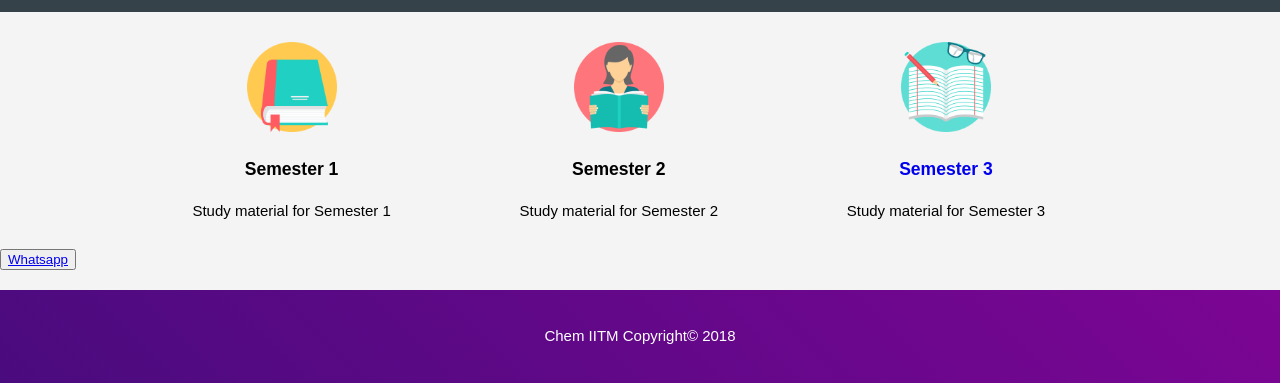
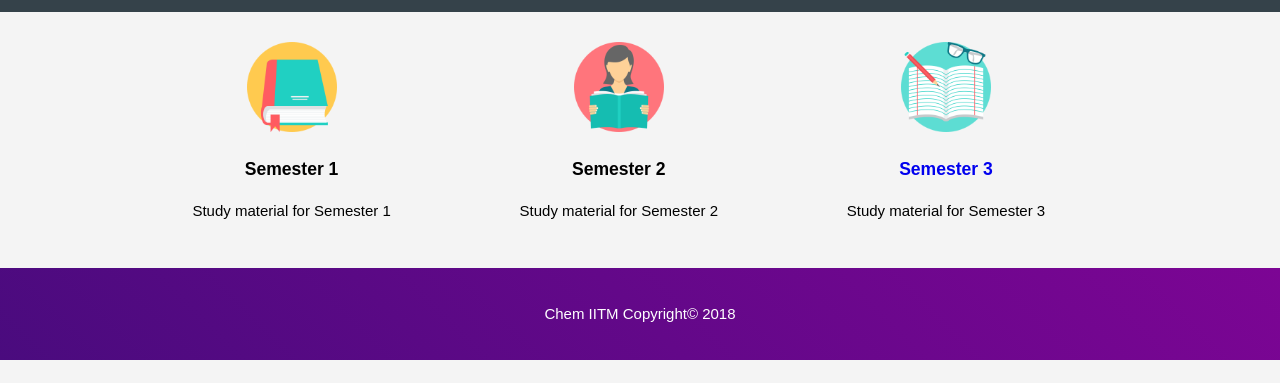
Before and after one commit to imrajjain/chem-iitm.github.io, a plain HTML site: page index.html in a window 1280 px wide. Shown: the part 592-975 px from the top of the page. After the commit the page ends 952 px from the top, so only its background shows below. Drawn offline with Linux system fonts and the light colour scheme.

Commit message:
removed whatsapp test api

```diff
--- a/index.html
+++ b/index.html
@@ -71,14 +71,6 @@
         </div>
     </section>
 
-    <section id="whatsapp">
-        <div class="invite">
-            <button class="wainvite">
-                <a href="https://api.whatsapp.com/send?text=Heyyomamama">Whatsapp</a>
-            </button>
-        </div>
-    </section>
-
     <footer>
         <p>Chem IITM Copyright&copy; 2018</p>
     </footer>
```
